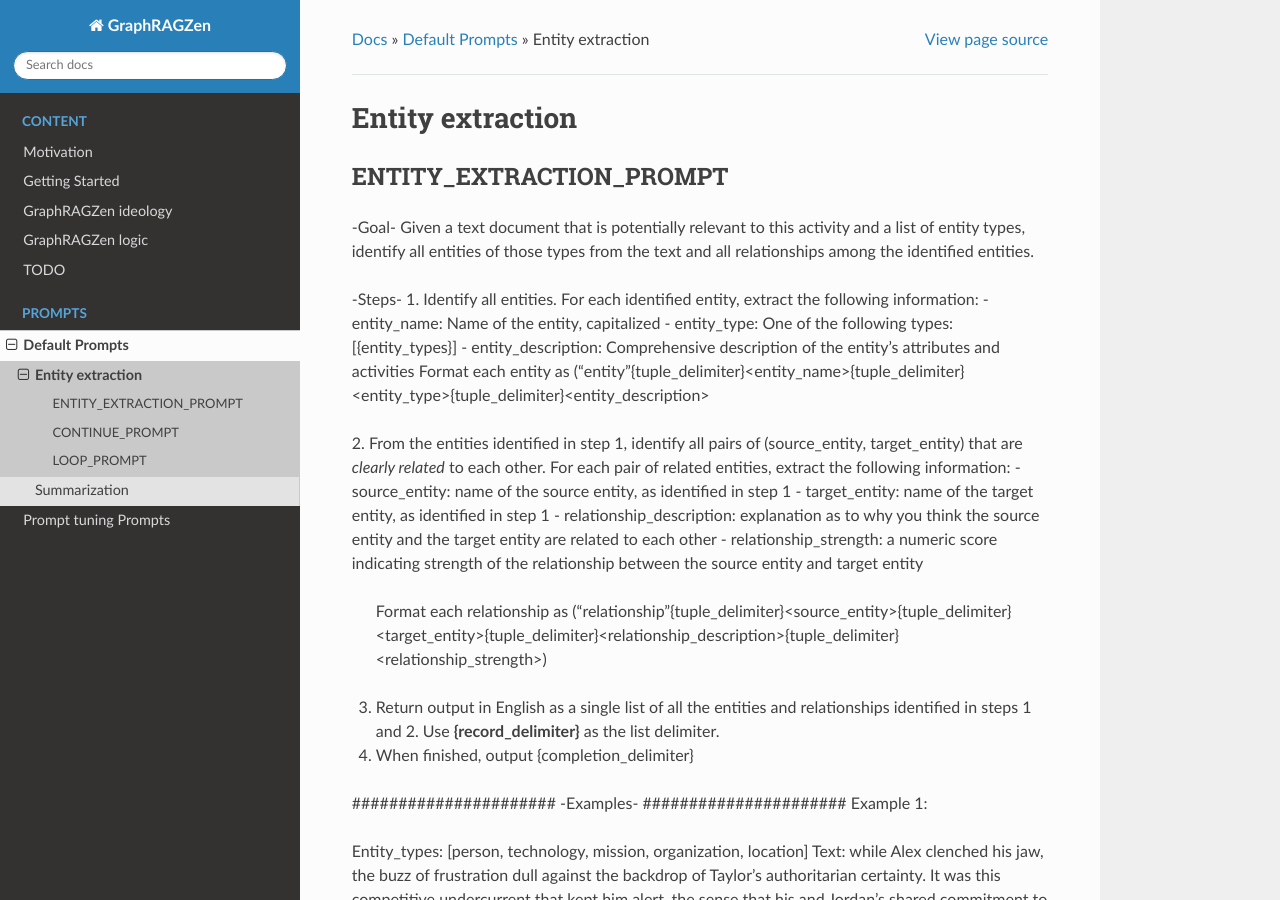
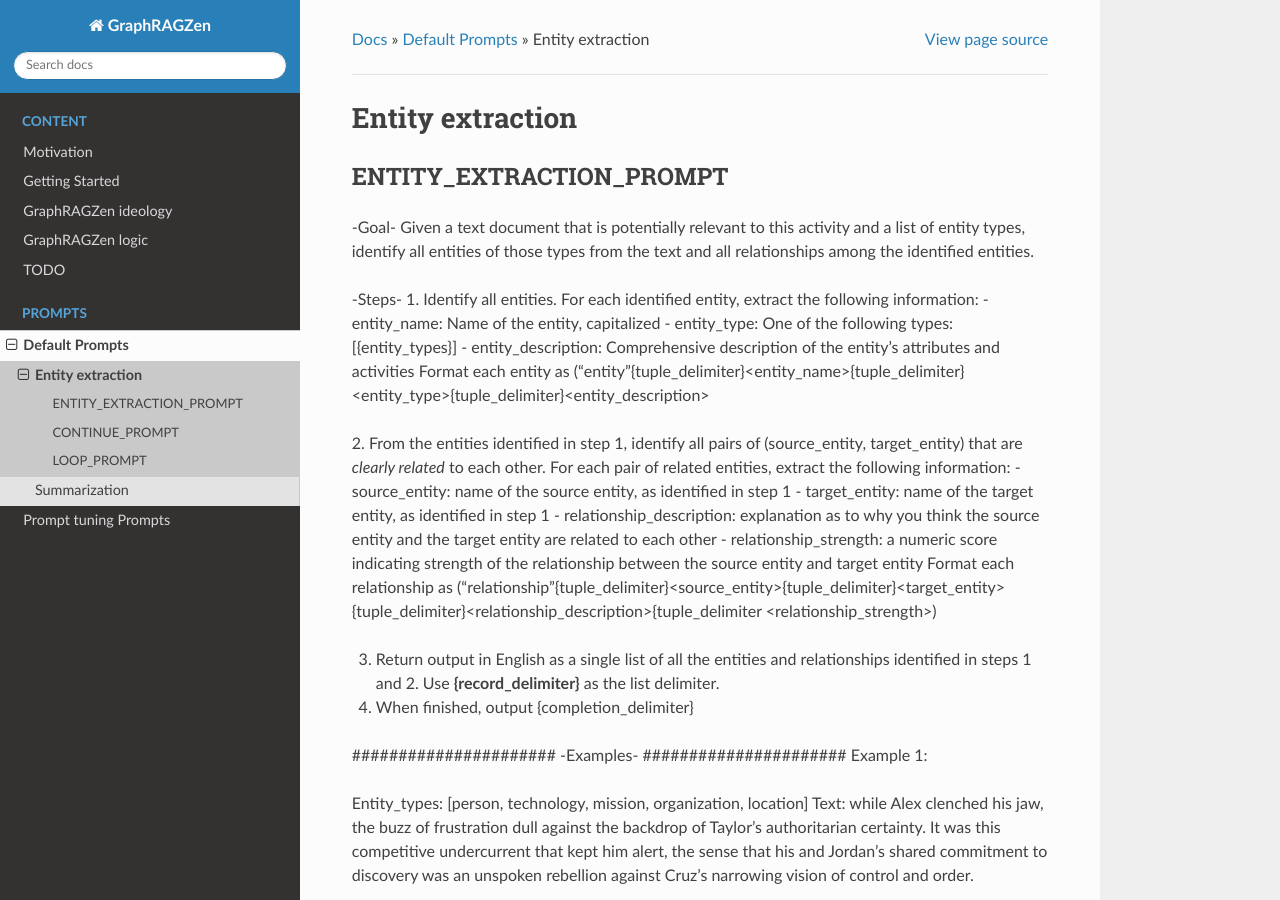
Before and after one commit to benste/GraphRAGZen, a Sphinx documentation site: the page built from docs/source/prompts/default_prompts/entity_extraction.rst, in a window 1280 px wide and 900 px high. Built offline with Sphinx 7.4.7 and the Read the Docs theme 2.0.0, drawn with Linux system fonts in a browser that asks for light colours.

Commit message:
Another sphinx error removed

```diff
--- a/docs/source/prompts/default_prompts/entity_extraction.rst
+++ b/docs/source/prompts/default_prompts/entity_extraction.rst
@@ -22,7 +22,7 @@
 - target_entity: name of the target entity, as identified in step 1
 - relationship_description: explanation as to why you think the source entity and the target entity are related to each other
 - relationship_strength: a numeric score indicating strength of the relationship between the source entity and target entity
- Format each relationship as ("relationship"{tuple_delimiter}<source_entity>{tuple_delimiter}<target_entity>{tuple_delimiter}<relationship_description>{tuple_delimiter}<relationship_strength>)
+Format each relationship as ("relationship"{tuple_delimiter}<source_entity>{tuple_delimiter}<target_entity>{tuple_delimiter}<relationship_description>{tuple_delimiter <relationship_strength>)
 
 3. Return output in English as a single list of all the entities and relationships identified in steps 1 and 2. Use **{record_delimiter}** as the list delimiter.
 
```
